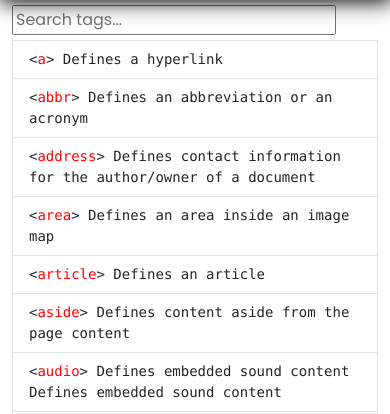
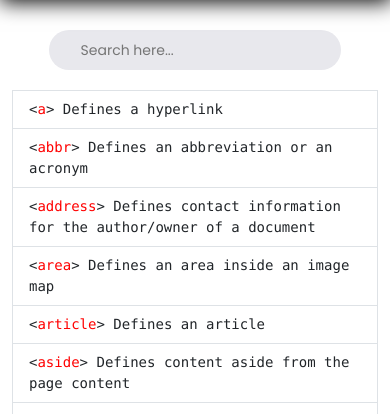
Before and after one commit to shahidjhawari/Online-Courses, a PHP site: page /html_tags.html in a window 390 px wide. Shown: the part 96-510 px from the top of the page. Run offline with PHP 8.4, Linux system fonts and the light colour scheme; some libraries are stand-ins or nearby versions.

Commit message:
add complete search & filter

```diff
--- a/css/responsive.css
+++ b/css/responsive.css
@@ -97,4 +97,8 @@
     .heading_center {
         padding: 5px;
     }
+    .html-tags-search {
+        margin-bottom: -20px;
+        margin-top: 30px;
+      }
   }
--- a/css/styles.css
+++ b/css/styles.css
@@ -245,3 +245,7 @@ header {
 .inner-css, img {
   border-radius: 10px;
 }
+
+.html-tags-search {
+  margin-top: 20px;
+}
--- a/html_tags.html
+++ b/html_tags.html
@@ -51,7 +51,13 @@
 
 <!--HTML All Tags Section Start-->
 <div class="container">
-    <input type="text" id="searchInput" placeholder="Search tags...">
+<!-- Courses Heading Start -->
+  <div class="form html-tags-search">
+    <div class="searchbar">
+      <input class="search_input" type="text" id="searchInput" placeholder="Search here...">
+    </div>
+  </div>
+<!-- Courses Heading End -->
     <div class="list-group all-html-tags">
     <code>
         <a href="html/a.html" class="list-group-item list-group-item-action tag-css"><span><</span><span class="html-tag">a</span><span>></span> Defines a hyperlink</a>
```
